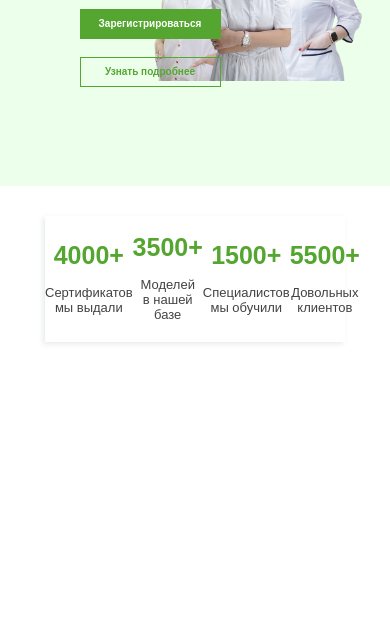
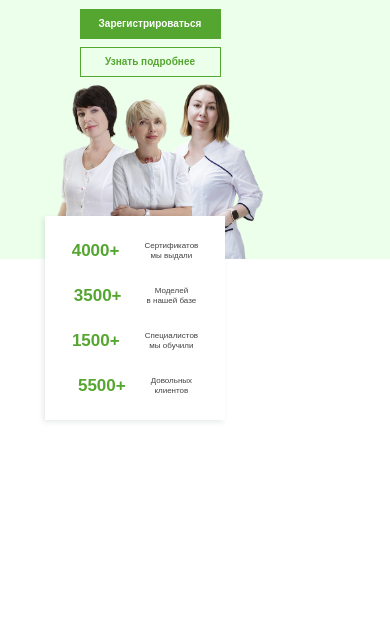
Before and after one commit to OksLan/Valmari, a website built with Vite: page source/index.html in a window 390 px wide. Shown: the part 211-844 px from the top of the page. Built offline with nearby package versions, Linux system fonts and the light colour scheme.

Commit message:
14/06 (3)

```diff
--- a/source/sass/blocks/promo.scss
+++ b/source/sass/blocks/promo.scss
@@ -6,6 +6,10 @@
 
   @media (max-width: 1439px) {
     height: 338px;
+  }
+
+  @media (max-width: 767px) {
+    height: 411px;
   }
 
 }
@@ -120,6 +124,10 @@
     flex-direction: column;
     gap: 18px;
   }
+
+  @media (max-width: 1439px) {
+    gap: 8px;
+  }
 }
 
 .promo__button {
@@ -163,10 +171,13 @@
   top: 20px;
 
   @media (max-width: 1439px) {
-    right:20px;
+    right: 20px;
     top: 48px;
   }
 
   @media (max-width: 767px) {
+    bottom: 0;
+    right: unset;
+    top: unset;
   }
 }
--- a/source/sass/blocks/stats.scss
+++ b/source/sass/blocks/stats.scss
@@ -6,6 +6,11 @@
   @media (max-width: 1439px) {
     top: 0px;
     margin-top: 30px;
+  }
+
+  @media (max-width: 767px) {
+    top: -43px;
+    margin-top: unset;
   }
 }
 
@@ -24,10 +29,23 @@
     padding-bottom: 20px;
     box-shadow: -2px 2px 5px 0px #43566420, -1px 1px 2px 0px #43464A00;
   }
+
+  @media (max-width: 767px) {
+    flex-direction: column;
+    max-width: 180px;
+    padding-top: 12px;
+    padding-bottom: 12px;
+  }
 }
 
 .stats__item {
   text-align: center;
+
+  @media (max-width: 767px) {
+    display: flex;
+    gap: 25px;
+    align-items: center;
+  }
 }
 
 .stats__value {
@@ -42,6 +60,11 @@
     font-size: 25px;
     margin-bottom: 7px;
   }
+
+  @media (max-width: 767px) {
+    font-size: 17px;
+    margin-bottom: unset;
+  }
 }
 
 .stats__text {
@@ -54,4 +77,9 @@
     font-size: 13px;
     line-height: 15px;
   }
+
+  @media (max-width: 767px) {
+    font-size: 8px;
+    line-height: 10px;
+  }
 }
--- a/source/sass/style.scss
+++ b/source/sass/style.scss
@@ -66,18 +66,16 @@ img {
 .container {
   width: 100%;
   max-width: 1200px;
-  margin-inline: auto;
+  margin: 0 auto;
 
-  @media (max-width: 999px) {
+  @media (max-width: 1439px) {
     width: 100%;
     max-width: 641px;
-    margin-inline: auto;
   }
 
   @media (max-width: 767px) {
     width: 100%;
     max-width: 300px;
-    margin-inline: auto;
   }
 }
 
@@ -85,7 +83,7 @@ img {
 .language-switcher {
   position: relative;
 
-  @media (max-width: 999px) {
+  @media (max-width: 1439px) {
     display: none;
   }
 }
```
Also changed, not shown: source/index.html (+0 -1 lines).
